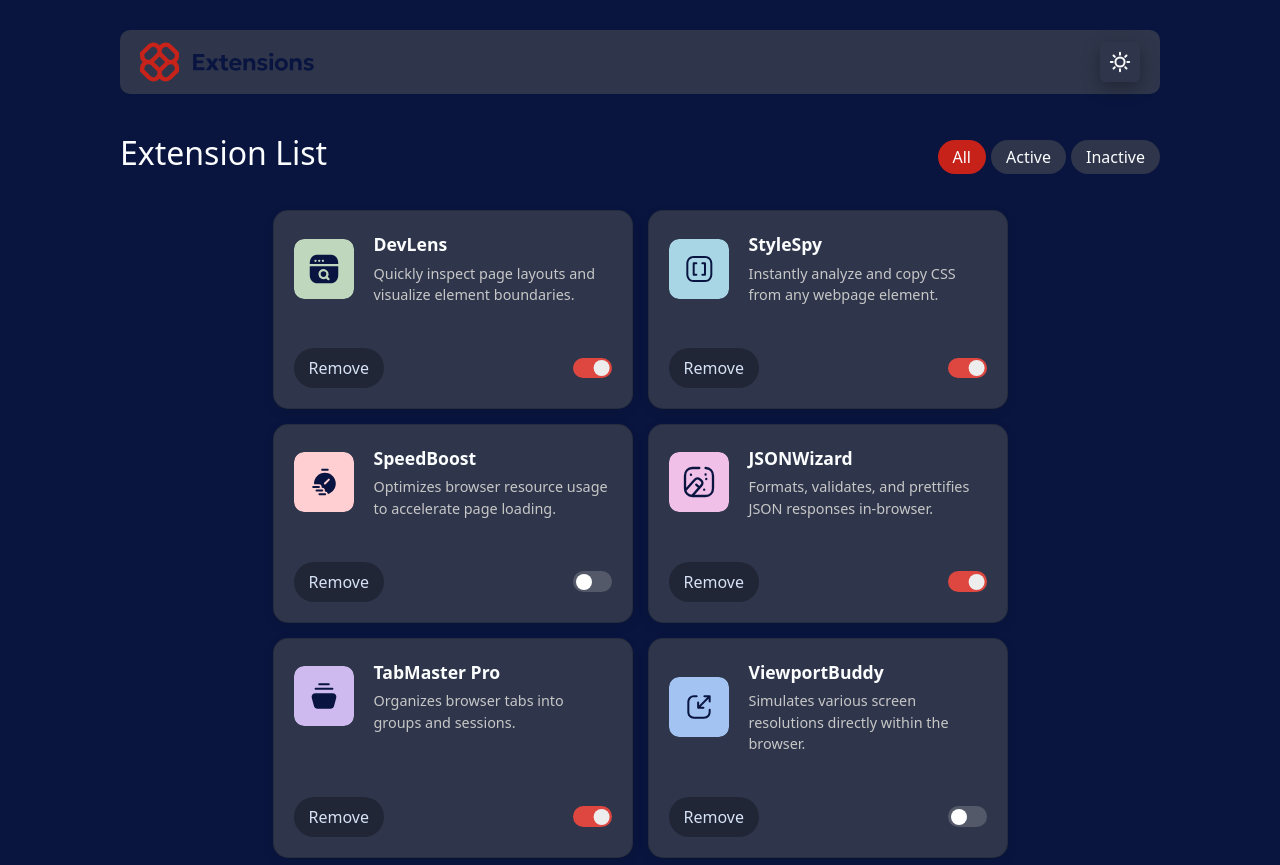
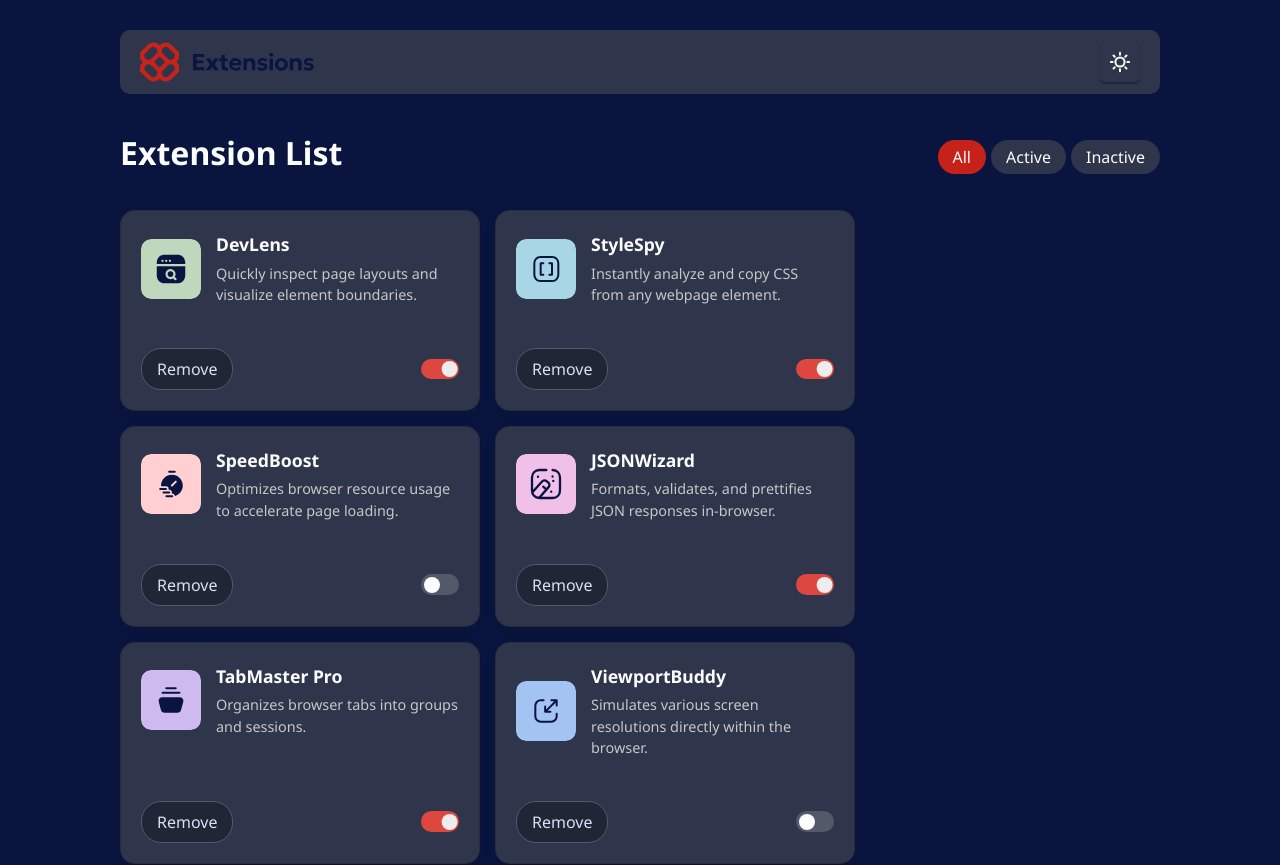
Before and after one commit to olalere-abiodun/Browser-Extension-UI, a React (Vite) app: page / in a window 1280 px wide. Shown: the top 865 px of the page. Built offline with nearby package versions, Linux system fonts and the light colour scheme.

Commit message:
theme toggle done

```diff
--- a/public/assets/style/index.css
+++ b/public/assets/style/index.css
@@ -1,5 +1,7 @@
-@import url('https://fonts.googleapis.com/css2?family=Noto+Sans:ital,wght@0,100..900;1,100..900&display=swap');
-*{
+@import url("https://fonts.googleapis.com/css2?family=Noto+Sans:ital,wght@0,100..900;1,100..900&display=swap");
+
+/* Global Defaults (Dark Theme) */
+* {
   padding: 0;
   margin: 0;
 }
@@ -7,14 +9,17 @@
 body {
   background-color: hsl(227, 75%, 14%) !important;
   padding: 30px 120px;
+  font-family: "Noto Sans", sans-serif !important;
 }
+
+/* Header */
 .header {
   display: flex;
   justify-content: space-between;
   align-items: center;
   padding: 12px 20px;
   background-color: hsl(225, 23%, 24%);
-  border-radius:10px
+  border-radius: 10px;
 }
 
 .logo {
@@ -22,9 +27,10 @@ body {
   object-fit: contain;
 }
 
+/* Icon Button  */
 .icon-button {
   background-color: hsl(225, 23%, 24%);
-  box-shadow: 0 6px 18px rgba(0, 0, 0, 0.3);
+  box-shadow: 0 2px 2px rgba(0, 0, 0, 0.3);
   border: 1px solid hsl(225, 23%, 24%);
   border-radius: 5px !important;
   cursor: pointer;
@@ -33,23 +39,23 @@ body {
   justify-content: center;
   width: 40px;
   height: 40px;
-  padding: 0; /* Remove default padding */
+  padding: 0;
 }
 
 .icon-button:hover {
   background-color: hsl(226, 11%, 37%);
 }
+
 .icon-button:focus {
   outline: none;
   border: 1px solid hsl(3, 77%, 44%) !important;
 }
 
-
 .icon-button svg {
   display: block;
-
 }
 
+/* Title */
 .title {
   display: flex;
   justify-content: space-between;
@@ -58,12 +64,17 @@ body {
   margin-top: 40px;
   margin-bottom: 30px;
   gap: 10px;
-  color: hsl(200, 60%, 99%)
+  color: hsl(200, 60%, 99%);
 }
 
+.title h2 {
+  font-weight: 700;
+}
+
+/*  Mode Buttons  */
 .mode-group {
   display: flex;
-  gap: 5px; /* Spacing between buttons */
+  gap: 5px;
 }
 
 .mode {
@@ -75,39 +86,30 @@ body {
   color: hsl(200, 60%, 99%);
   transition: background-color 0.3s ease;
   cursor: pointer;
-
 }
 
-/* ✅ Active */
 .mode.active {
   background-color: hsl(3, 77%, 44%);
 }
+
 .mode.active:hover {
   background-color: hsl(3, 71%, 56%);
 }
 
-/* ✅ Hover only when NOT active */
 .mode:not(.active):hover {
   background-color: hsl(226, 11%, 37%);
 }
 
-
-
-
-/* start  */
-
-    /* Layout container */
+/*  Cards  */
 .card-container {
   display: flex;
   flex-wrap: wrap;
-  gap: 15px; /* More space between cards both ways */
-  justify-content: center;
+  gap: 15px;
 }
 
-/* Card */
 .card {
   width: 360px;
-  background-color:hsl(225, 23%, 24%) !important;
+  background-color: hsl(225, 23%, 24%) !important;
   border-radius: 15px !important;
   padding: 20px;
   box-shadow: 0 4px 12px rgba(0, 0, 0, 0.08);
@@ -123,10 +125,10 @@ body {
   transform: translateY(-4px);
 }
 
-/* Content rows */
+/* Content Rows */
 .row1 {
   display: flex;
-  gap: 20px;
+  gap: 15px;
   align-items: center;
 }
 
@@ -157,9 +159,9 @@ body {
   margin-top: 20px;
 }
 
-/* Button */
+/* Buttons */
 button {
-  border: none;
+  border: 1px solid hsl(226, 11%, 37%);
   border-radius: 20px !important;
   background-color: hsl(226, 25%, 17%);
   color: hsl(217, 61%, 90%);
@@ -179,7 +181,7 @@ button:focus {
   border: 1px solid hsl(3, 77%, 44%) !important;
 }
 
-/* Toggle switch */
+/*  Toggle Switch */
 .switch {
   --secondary-container: hsl(3, 71%, 56%);
   --primary: hsl(0, 0%, 93%);
@@ -212,7 +214,7 @@ button:focus {
   width: 1em;
   left: 0.2em;
   bottom: 0.15em;
-  background-color: white;
+  background-color: hsl(200, 60%, 99%);
   border-radius: 50%;
   transition: 0.3s;
 }
@@ -226,51 +228,90 @@ input:checked + .slider:before {
   transform: translateX(1.1em);
 }
 
+/* Light Theme Overrides */
+.light-theme {
+  background-color: #EEF8F9 !important;
+}
 
-/* stop  */
+.light-theme .header {
+  background-color: hsl(200, 60%, 99%);
+}
 
+.light-theme .icon-button {
+  background-color: hsl(0, 0%, 93%) !important;
+  border: none;
+}
+.light-theme .icon-button:hover {
+  background-color: hsl(0, 0%, 78%) !important;
+}
 
+.light-theme .title {
+  color: black;
+  font-weight: 700;
+}
 
+.light-theme .mode:not(.active):hover {
+  background-color: hsl(217, 61%, 90%);
+}
 
+.light-theme .card {
+  background-color: hsl(200, 60%, 99%) !important;
+}
+
+.light-theme .row1 span {
+  color: black;
+}
+.light-theme .row1 p {
+  font-size: 16px;
+  color: hsl(226, 11%, 37%);
+}
+
+.light-theme button {
+  background-color: hsl(200, 60%, 99%);
+  color: hsl(226, 25%, 17%);
+  border: 1px solid hsl(0, 0%, 78%);
+}
+
+/* Toggle switch */
+.light-theme .slider {
+  background-color: hsl(0, 0%, 78%);
+}
+
+/* Mobile Styles   */
 @media (max-width: 480px) {
   body {
     background-color: hsl(227, 75%, 14%);
-    padding: 20px 16px; /* ✅ reduced horizontal padding */
+    padding: 20px 16px;
   }
-
   .header {
-    display: flex;
-    justify-content: space-between;
-    align-items: center;
     padding: 6px 10px;
     background-color: hsl(225, 23%, 24%);
     border-radius: 10px;
   }
-
   .logo {
     height: 25px;
   }
-
   .icon-button {
     width: 32px;
     height: 32px;
     border-radius: 4px;
     box-shadow: 0 4px 10px rgba(0, 0, 0, 0.25);
   }
-
   .icon-button svg {
     width: 20px;
     height: 20px;
   }
-
   .title {
-  display: flex;
     justify-content: center;
-  align-items: center;
-  flex-wrap: wrap;
     margin-top: 20px;
     margin-bottom: 20px;
     gap: 10px;
-  color: hsl(200, 60%, 99%)
+    color: hsl(200, 60%, 99%);
+  }
+  .card-container {
+  display: flex;
+  flex-wrap: wrap;
+  gap: 15px;
+  justify-content: center; /* centers cards horizontally */
 }
 }
--- a/src/components/App.jsx
+++ b/src/components/App.jsx
@@ -1,41 +1,58 @@
-import React from "react";
-import ReactDOM from "react-dom"
+import React, { useState, useEffect } from "react";
 import Header from "./Header.jsx";
 import Title from "./Title.jsx";
 import Card from "./card.jsx";
 import cardData from "../cardata.js";
 
-function createCard(data) {
-    return (
-        <Card
-            key = {data.id}
-            logo = {data.logo}
-            name = {data.name}
-            description = {data.description}
-            isActive = {data.isActive}
-        />
-    );
-}
+function App() {
+  const [filter, setFilter] = useState("all"); // all | active | inactive
+  const [theme, setTheme] = useState("dark-theme"); // dark-theme | light-theme
 
-function App(){
-    return (
-        <div>
-            <Header
-                logo="/assets/images/logo.svg"
-                theme="/assets/images/icon-sun.svg"
-            />
-            <Title />
-            {/* <Card /> */}
-            <div className="card-container">
-              {cardData.map(createCard)}
+  // Toggle theme
+  const toggleTheme = () => {
+    setTheme((prev) => (prev === "dark-theme" ? "light-theme" : "dark-theme"));
+  };
 
-            </div>
+  // Apply theme class to body
+  useEffect(() => {
+    document.body.classList.remove("light-theme", "dark-theme");
+    document.body.classList.add(theme);
+  }, [theme]);
 
+  // Filter the cards based on the filter state
+  const filteredCards = cardData.filter((card) => {
+    if (filter === "active") return card.isActive;
+    if (filter === "inactive") return !card.isActive;
+    return true; // "all"
+  });
 
+  return (
+    <div>
+      <Header
+        logo="/assets/images/logo.svg"
+        themeIcon={
+          theme === "dark-theme"
+            ? "/assets/images/icon-sun.svg"
+            : "/assets/images/icon-moon.svg"
+        }
+        onThemeToggle={toggleTheme}
+      />
 
+      <Title filter={filter} setFilter={setFilter} />
 
-        </div>
-    );
+      <div className="card-container">
+        {filteredCards.map((data) => (
+          <Card
+            key={data.id}
+            logo={data.logo}
+            name={data.name}
+            description={data.description}
+            isActive={data.isActive}
+          />
+        ))}
+      </div>
+    </div>
+  );
 }
 
 export default App;
--- a/src/components/Header.jsx
+++ b/src/components/Header.jsx
@@ -6,8 +6,8 @@ function Header(props) {
     <header className="header">
       <img src={props.logo} alt="Logo" class="logo" />
 
-      <button className="icon-button">
-        <img src={props.theme} alt="sunset" />
+      <button className="icon-button" onClick={props.onThemeToggle}>
+        <img src={props.themeIcon} alt="sunset" />
       </button>
     </header>
   );
--- a/src/components/Title.jsx
+++ b/src/components/Title.jsx
@@ -2,8 +2,13 @@ import React, { useState } from "react";
 import Button from "./Button";
 import buttonMode from "../mode.js";
 
-function Title() {
+function Title({ filter, setFilter }) {
   const [activeId, setActiveId] = useState(1);
+
+  const handleClick = (id, name) => {
+    setActiveId(id);
+    setFilter(name.toLowerCase()); // "all" | "active" | "inactive"
+  };
 
   return (
     <div className="title">
@@ -14,7 +19,7 @@ function Title() {
             key={data.id}
             className={`mode ${data.id === activeId ? "active" : ""}`}
             mode={data.name}
-            onClick={() => setActiveId(data.id)}
+            onClick={() => handleClick(data.id, data.name)}
           />
         ))}
       </div>
```
Also changed, not shown: src/components/card.jsx (+0 -32 lines). Lines whose indentation alone changed are shown as unchanged.
